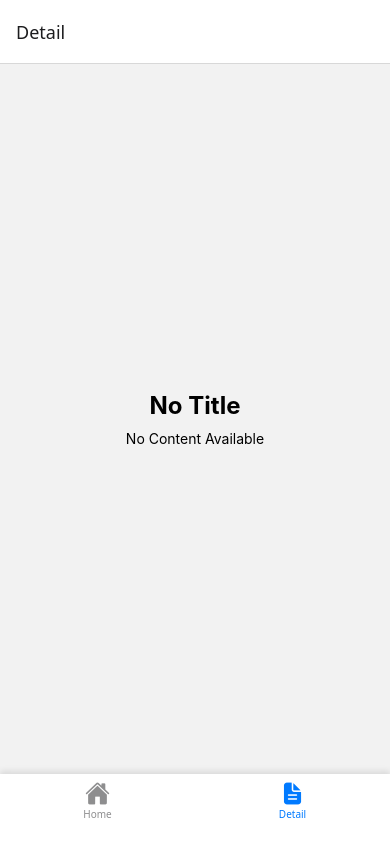
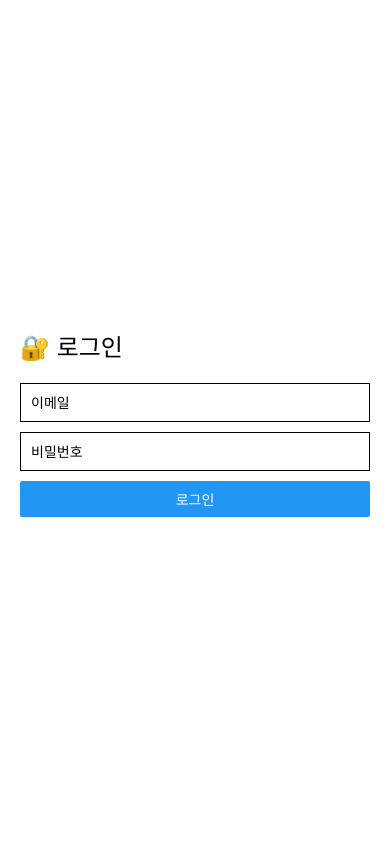
Before and after one commit to nuhgnoej/ultimateApp, a React Native app: screen /Detail in a window 390 px wide. Built offline with nearby package versions, Linux system fonts and the light colour scheme.

Commit message:
250501 useReducer, context api 실습중

```diff
--- a/App.tsx
+++ b/App.tsx
@@ -1,28 +1,14 @@
+// App.tsx
 import { NavigationContainer } from "@react-navigation/native";
-import { createNativeStackNavigator } from "@react-navigation/native-stack";
-import WriteScreen from "./screens/WriteScreen";
-import Tabs from "./Tabs";
-import { AppProvider } from "./contexts";
+import { AppProviders } from "./contexts";
+import RootNavigator from "./RootNavigator";
 
 export default function App() {
-  const Stack = createNativeStackNavigator();
-
   return (
     <NavigationContainer>
-      <AppProvider>
-        <Stack.Navigator>
-          <Stack.Screen
-            name="Tabs"
-            component={Tabs}
-            options={{ headerShown: false }}
-          />
-          <Stack.Screen
-            name="Write"
-            component={WriteScreen}
-            options={{ headerShown: false }}
-          />
-        </Stack.Navigator>
-      </AppProvider>
+      <AppProviders>
+        <RootNavigator />
+      </AppProviders>
     </NavigationContainer>
   );
 }
--- /dev/null
+++ b/RootNavigator.tsx
@@ -0,0 +1,28 @@
+// RootNavigator.tsx
+import { createNativeStackNavigator } from "@react-navigation/native-stack";
+import { useAuth } from "./contexts/AuthContext";
+import LoginScreen from "./screens/LoginScreen";
+import Tabs from "./Tabs";
+import WriteScreen from "./screens/WriteScreen";
+import DetailScreen from "./screens/DetailScreen";
+
+const Stack = createNativeStackNavigator();
+
+export default function RootNavigator() {
+  const { isAuthenticated } = useAuth();
+  console.log("로그인 여부:", isAuthenticated);
+
+  return isAuthenticated ? (
+    <Stack.Navigator>
+      <Stack.Screen
+        name="Tabs"
+        component={Tabs}
+        options={{ headerShown: false }}
+      />
+      <Stack.Screen name="WriteScreen" component={WriteScreen} />
+      <Stack.Screen name="Detail" component={DetailScreen} />
+    </Stack.Navigator>
+  ) : (
+    <LoginScreen />
+  );
+}
--- a/Tabs.tsx
+++ b/Tabs.tsx
@@ -40,7 +40,7 @@ export default function Tabs() {
           ),
         }}
       />
-      <Tab.Screen
+      {/* <Tab.Screen
         name="Detail"
         component={DetailScreen}
         options={{
@@ -48,7 +48,7 @@ export default function Tabs() {
             <Ionicons name="document-text" color={color} size={size} />
           ),
         }}
-      />
+      /> */}
     </Tab.Navigator>
   );
 }
--- a/contexts/AppContext.tsx
+++ b/contexts/AppContext.tsx
@@ -1,5 +1,4 @@
 import { createContext, useState } from "react";
-import App from "../App";
 
 interface AppContextType {
   count: number;
--- /dev/null
+++ b/contexts/AuthContext.tsx
@@ -0,0 +1,40 @@
+import { createContext, ReactNode, useContext, useState } from "react";
+
+type User = {
+  id: string;
+  email: string;
+};
+
+type AuthContextType = {
+  user: User | null;
+  login: (email: string, password: string) => void;
+  logout: () => void;
+  isAuthenticated: boolean;
+};
+
+const AuthContext = createContext<AuthContextType | null>(null);
+
+export function AuthProvider({ children }: { children: ReactNode }) {
+  const [user, setUser] = useState<User | null>(null);
+  const login = (email: string, password: string) => {
+    const fakeUser = { id: 1, email };
+    setUser(fakeUser);
+  };
+  const logout = () => {
+    setUser(null);
+  };
+  return (
+    <AuthContext.Provider
+      value={{ user, login, logout, isAuthenticated: !!user }}
+    >
+      {children}
+    </AuthContext.Provider>
+  );
+}
+export function useAuth() {
+  const context = useContext(AuthContext);
+  if (!context) {
+    throw new Error("userAuth 는 AuthProvider 안에서 사용해야 합니다.");
+  }
+  return context;
+}
--- a/screens/DetailScreen.tsx
+++ b/screens/DetailScreen.tsx
@@ -1,13 +1,55 @@
-import { View, Text } from "react-native";
+import { View, Text, StyleSheet } from "react-native";
+import { useRoute } from "@react-navigation/native";
+import { useDiary } from "../contexts/DiaryContext";
 
-export default function DetailScreen({ route }) {
-  const { title, content } = route.params || {};
+export default function DetailScreen() {
+  const route = useRoute();
+  const { id } = route.params as { id: number }; // ← route 파라미터로 전달된 id
+  const { state: diaryList } = useDiary();
+
+  const diary = diaryList.find((item) => item.id === id);
+
+  if (!diary) {
+    return (
+      <View style={styles.container}>
+        <Text style={styles.notFound}>❌ 해당 일기를 찾을 수 없습니다.</Text>
+      </View>
+    );
+  }
+
   return (
-    <View style={{ flex: 1, justifyContent: "center", alignItems: "center" }}>
-      <Text style={{ fontSize: 24, fontWeight: "bold" }}>
-        {title ?? "No Title"}
-      </Text>
-      <Text style={{ marginTop: 10 }}>{content ?? "No Content Available"}</Text>
+    <View style={styles.container}>
+      <Text style={styles.title}>{diary.title}</Text>
+      <Text style={styles.date}>{new Date(diary.date).toLocaleString()}</Text>
+      <Text style={styles.content}>{diary.content}</Text>
     </View>
   );
 }
+
+const styles = StyleSheet.create({
+  container: {
+    flex: 1,
+    padding: 24,
+    backgroundColor: "white",
+  },
+  notFound: {
+    fontSize: 18,
+    color: "red",
+    textAlign: "center",
+    marginTop: 50,
+  },
+  title: {
+    fontSize: 26,
+    fontWeight: "bold",
+    marginBottom: 12,
+  },
+  date: {
+    fontSize: 14,
+    color: "#888",
+    marginBottom: 20,
+  },
+  content: {
+    fontSize: 18,
+    lineHeight: 26,
+  },
+});
--- a/screens/HomeScreen.tsx
+++ b/screens/HomeScreen.tsx
@@ -1,16 +1,51 @@
-import { Button, Text, View } from "react-native";
-import { useCounter } from "../contexts/CounterContext";
+import { View, Text, FlatList, Button, TouchableOpacity } from "react-native";
+import { useAuth } from "../contexts/AuthContext";
+import { useDiary } from "../contexts/DiaryContext";
 
 export default function HomeScreen({ navigation }) {
-  const { count, increment } = useCounter();
+  const { logout } = useAuth();
+  const { state: diaryList } = useDiary();
+
+  const goToWrite = () => navigation.navigate("WriteScreen");
+  const goToDetail = (id: number) => navigation.navigate("Detail", { id });
+
   return (
-    <View style={{ flex: 1, justifyContent: "center", alignItems: "center" }}>
-      <Text>🏠 Home Screen</Text>
-      <Text>현재 카운트: {count}</Text>
-      <Button title="+" onPress={increment} />
-      <Button
-        title="글쓰기 화면으로 이동"
-        onPress={() => navigation.navigate("Write")}
+    <View style={{ flex: 1, padding: 20 }}>
+      <Button title="로그아웃" onPress={logout} />
+      <Button title="글쓰기 화면으로 이동" onPress={goToWrite} />
+
+      <Text style={{ fontSize: 24, marginVertical: 20 }}>📘 내 일기들</Text>
+
+      <FlatList
+        data={diaryList}
+        keyExtractor={(item) => item.id.toString()}
+        renderItem={({ item }) => (
+          <TouchableOpacity onPress={() => goToDetail(item.id)}>
+            <View
+              style={{
+                marginBottom: 20,
+                padding: 12,
+                backgroundColor: "#f9f9f9",
+                borderRadius: 8,
+              }}
+            >
+              <Text style={{ fontSize: 18, fontWeight: "bold" }}>
+                {item.title}
+              </Text>
+              <Text style={{ color: "#666", fontSize: 12 }}>
+                {new Date(item.date).toLocaleString()}
+              </Text>
+              <Text style={{ marginTop: 8 }} numberOfLines={2}>
+                {item.content}
+              </Text>
+            </View>
+          </TouchableOpacity>
+        )}
+        ListEmptyComponent={
+          <Text style={{ color: "#888", marginTop: 20 }}>
+            아직 작성된 일기가 없어요.
+          </Text>
+        }
       />
     </View>
   );
--- /dev/null
+++ b/screens/LoginScreen.tsx
@@ -0,0 +1,28 @@
+import { useState } from "react";
+import { Button, Text, TextInput, View } from "react-native";
+import { useAuth } from "../contexts/AuthContext";
+
+export default function LoginScreen() {
+  const [email, setEmail] = useState("");
+  const [password, setPassword] = useState("");
+  const { login } = useAuth();
+  return (
+    <View style={{ flex: 1, justifyContent: "center", padding: 20 }}>
+      <Text style={{ fontSize: 24, marginBottom: 20 }}>🔐 로그인</Text>
+      <TextInput
+        value={email}
+        onChangeText={setEmail}
+        placeholder="이메일"
+        style={{ borderWidth: 1, marginBottom: 10, padding: 10 }}
+      />
+      <TextInput
+        value={password}
+        onChangeText={setPassword}
+        placeholder="비밀번호"
+        secureTextEntry
+        style={{ borderWidth: 1, marginBottom: 10, padding: 10 }}
+      />
+      <Button title="로그인" onPress={() => login(email, password)} />
+    </View>
+  );
+}
--- a/screens/WriteScreen.tsx
+++ b/screens/WriteScreen.tsx
@@ -15,7 +15,7 @@ export default function WriteScreen() {
       return;
     }
     addDiary(title, body);
-    navigation.navigate("Home" as never); // 타입스크립트 오류 없애려고 as never
+    navigation.navigate("Tabs", { screen: "Home" });
   };
 
   return (
```
Also changed, not shown: contexts/index.tsx (+7 -4 lines).
